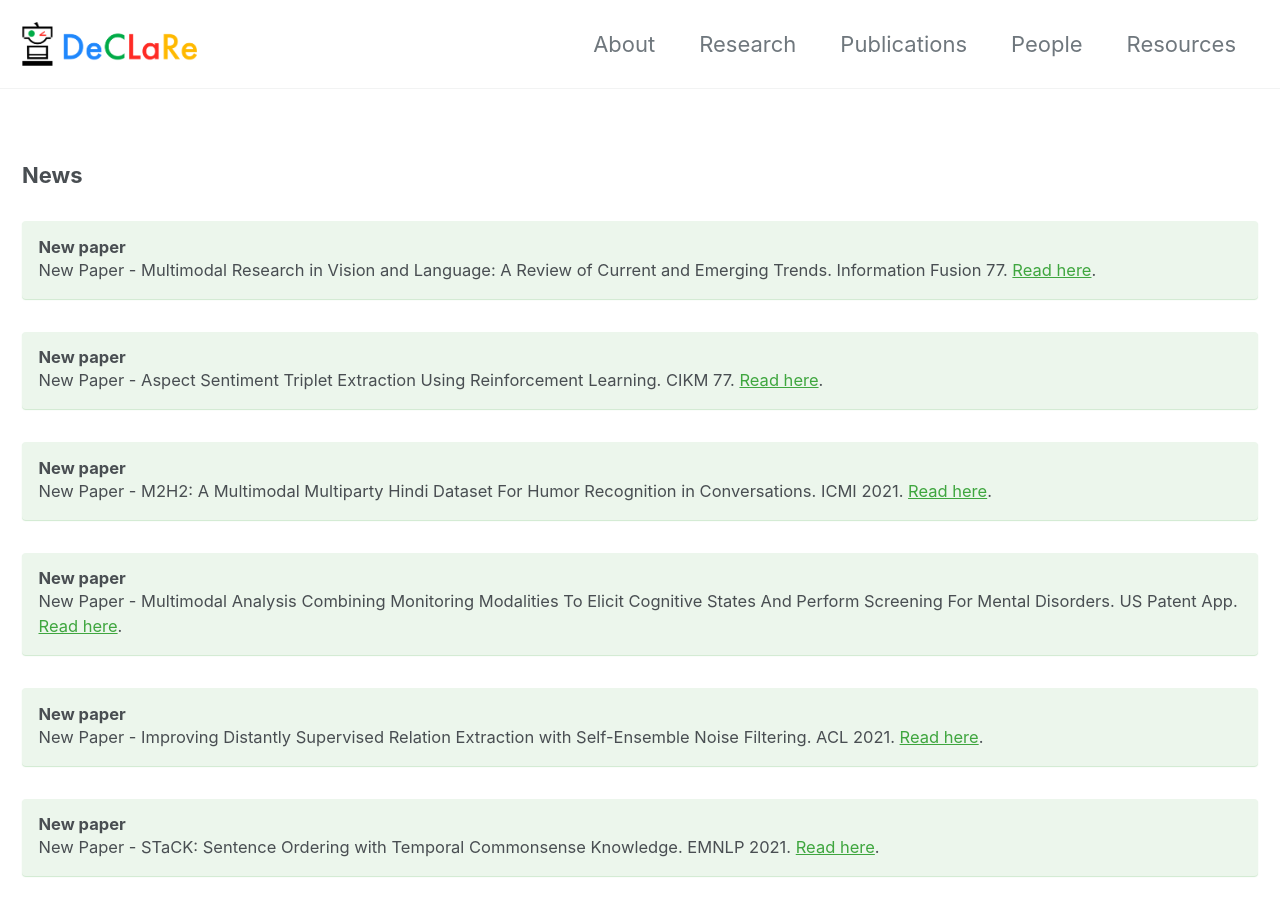
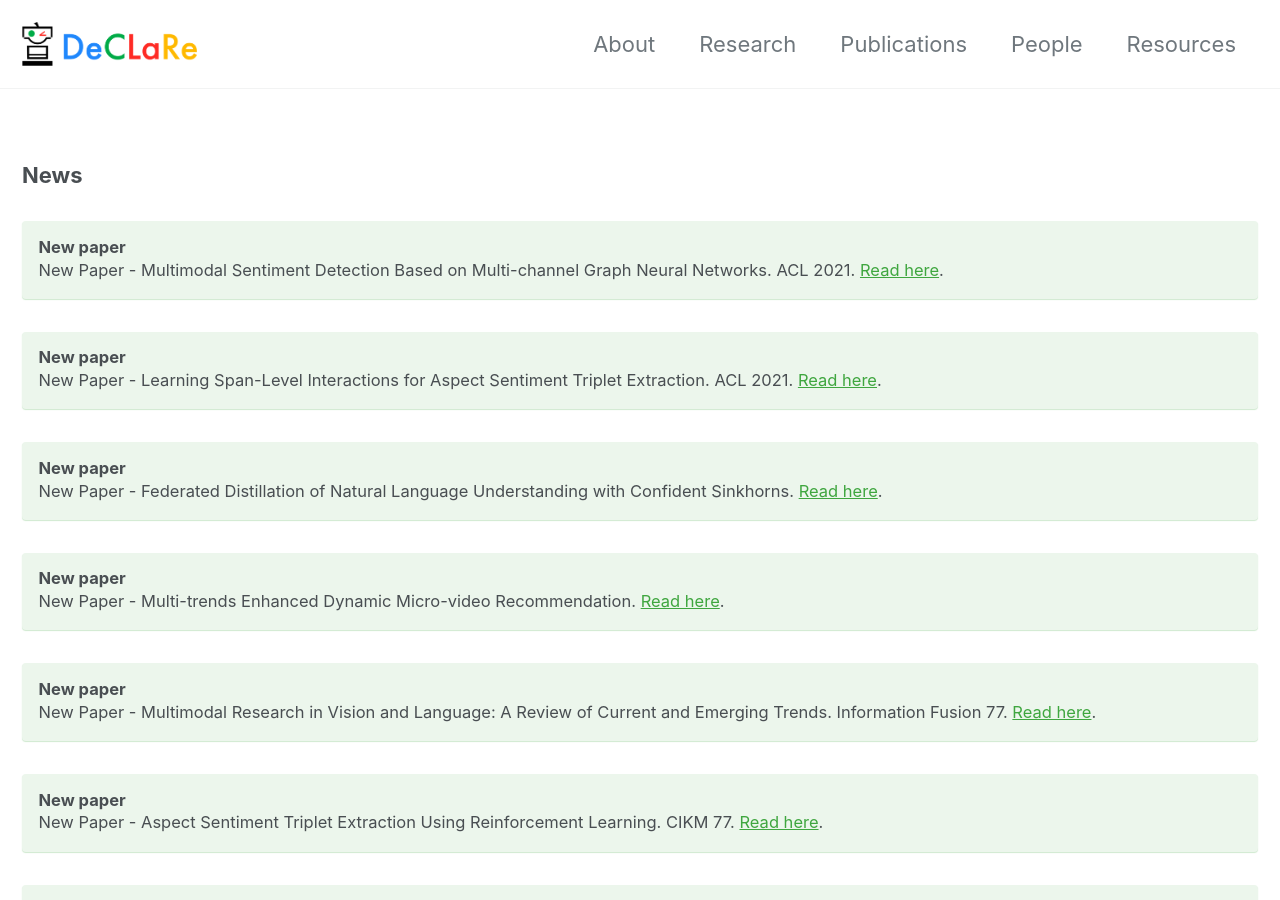
Before and after one commit to declare-lab/declare-lab.github.io, a Jekyll site: the page built from index.md, in a window 1280 px wide and 900 px high, scrolled down 324 px. Built offline with Jekyll 4.4.1, drawn with Linux system fonts in a browser that asks for light colours; cached includes are drawn as plain includes; nearby versions of some CDN libraries.

Commit message:
Update index.md
Add papers

```diff
--- a/index.md
+++ b/index.md
@@ -17,6 +17,34 @@ logo:
 {% include feature_row_home_img id="logo" type="left" %}
 
 ### News
+
+<div class="notice--success">
+  <h4>New paper</h4>
+  <p>
+    New Paper - Multimodal Sentiment Detection Based on Multi-channel Graph Neural Networks. ACL 2021. <a href="{{ site.url }}{{ site.baseurl }}/assets/pdfs/Multimodal Sentiment Detection Based on Multi-channel.pdf">Read here</a>.
+  </p>
+</div>
+
+<div class="notice--success">
+  <h4>New paper</h4>
+  <p>
+    New Paper - Learning Span-Level Interactions for Aspect Sentiment Triplet Extraction. ACL 2021. <a href="{{ site.url }}{{ site.baseurl }}/assets/pdfs/Learning Span-Level Interactions for Aspect Sentiment Triplet Extraction.pdf">Read here</a>.
+  </p>
+</div>
+
+<div class="notice--success">
+  <h4>New paper</h4>
+  <p>
+    New Paper - Federated Distillation of Natural Language Understanding with Confident Sinkhorns. <a href="{{ site.url }}{{ site.baseurl }}/assets/pdfs/FEDERATED DISTILLATION OF NATURAL LANGUAGE.pdf">Read here</a>.
+  </p>
+</div>
+
+<div class="notice--success">
+  <h4>New paper</h4>
+  <p>
+    New Paper - Multi-trends Enhanced Dynamic Micro-video Recommendation. <a href="{{ site.url }}{{ site.baseurl }}/assets/pdfs/Multi-trends Enhanced Dynamic Micro-video Recommendation.pdf">Read here</a>.
+  </p>
+</div>
 
 <div class="notice--success">
   <h4>New paper</h4>
```
